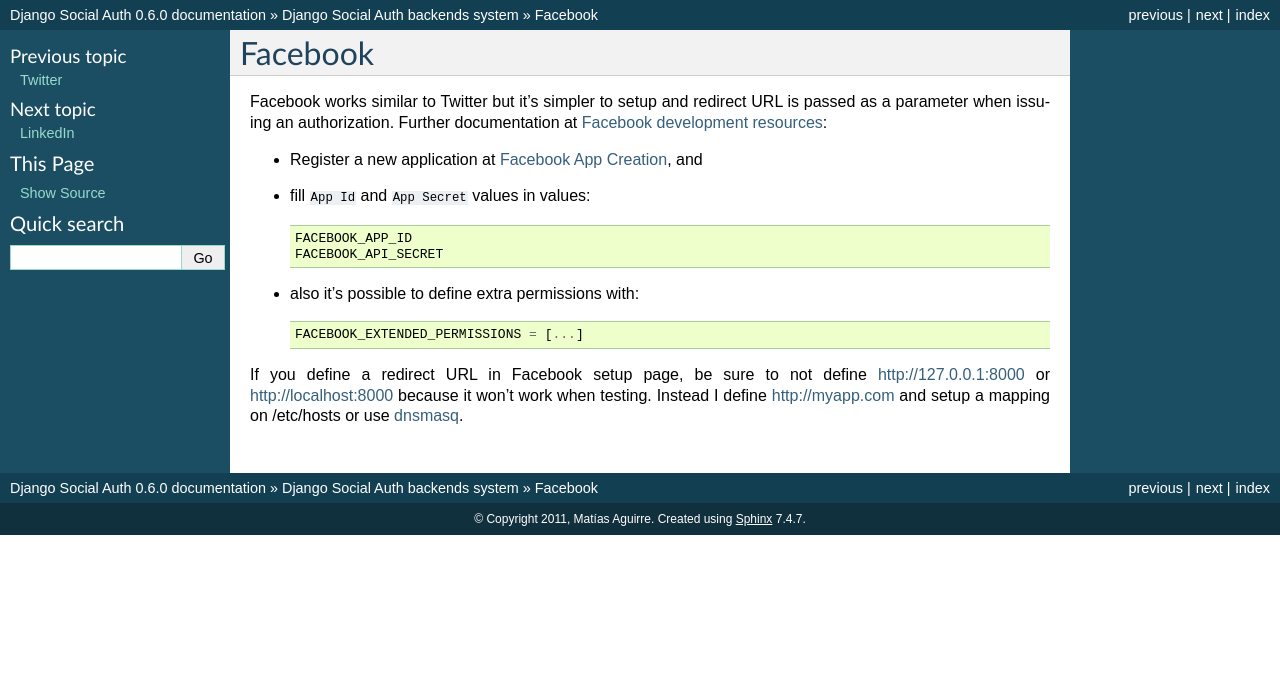
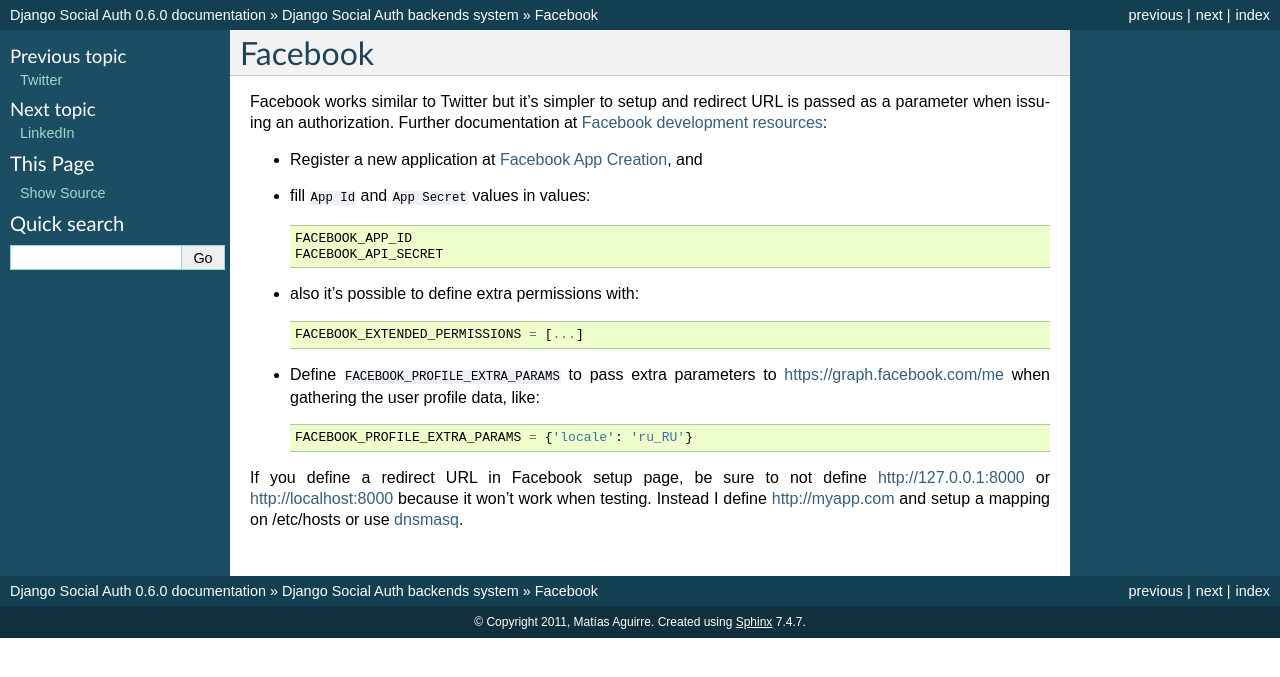
Before and after one commit to devs-cloud/django-social-auth-module, a Sphinx documentation site: the page built from doc/backends/facebook.rst, in a window 1280 px wide. Shown: the top 677 px of the page. Built offline with Sphinx 7.4.7, drawn with Linux system fonts in a browser that asks for light colours.

Commit message:
Define setting to pass extra arguments to facebook.com/me. Closes #301

```diff
--- a/README.rst
+++ b/README.rst
@@ -679,6 +679,11 @@
 
      FACEBOOK_EXTENDED_PERMISSIONS = [...]
 
+- Define ``FACEBOOK_PROFILE_EXTRA_PARAMS`` to pass extra parameters to
+  https://graph.facebook.com/me when gathering the user profile data, like::
+
+    FACEBOOK_PROFILE_EXTRA_PARAMS = {'locale': 'ru_RU'}
+
 If you define a redirect URL in Facebook setup page, be sure to not define
 http://127.0.0.1:8000 or http://localhost:8000 because it won't work when
 testing. Instead I define http://myapp.com and setup a mapping on /etc/hosts
--- a/doc/backends/facebook.rst
+++ b/doc/backends/facebook.rst
@@ -16,6 +16,11 @@
 
      FACEBOOK_EXTENDED_PERMISSIONS = [...]
 
+- Define ``FACEBOOK_PROFILE_EXTRA_PARAMS`` to pass extra parameters to
+  https://graph.facebook.com/me when gathering the user profile data, like::
+
+    FACEBOOK_PROFILE_EXTRA_PARAMS = {'locale': 'ru_RU'}
+
 If you define a redirect URL in Facebook setup page, be sure to not define
 http://127.0.0.1:8000 or http://localhost:8000 because it won't work when
 testing. Instead I define http://myapp.com and setup a mapping on /etc/hosts
```
Also changed, not shown: 1 other file.
